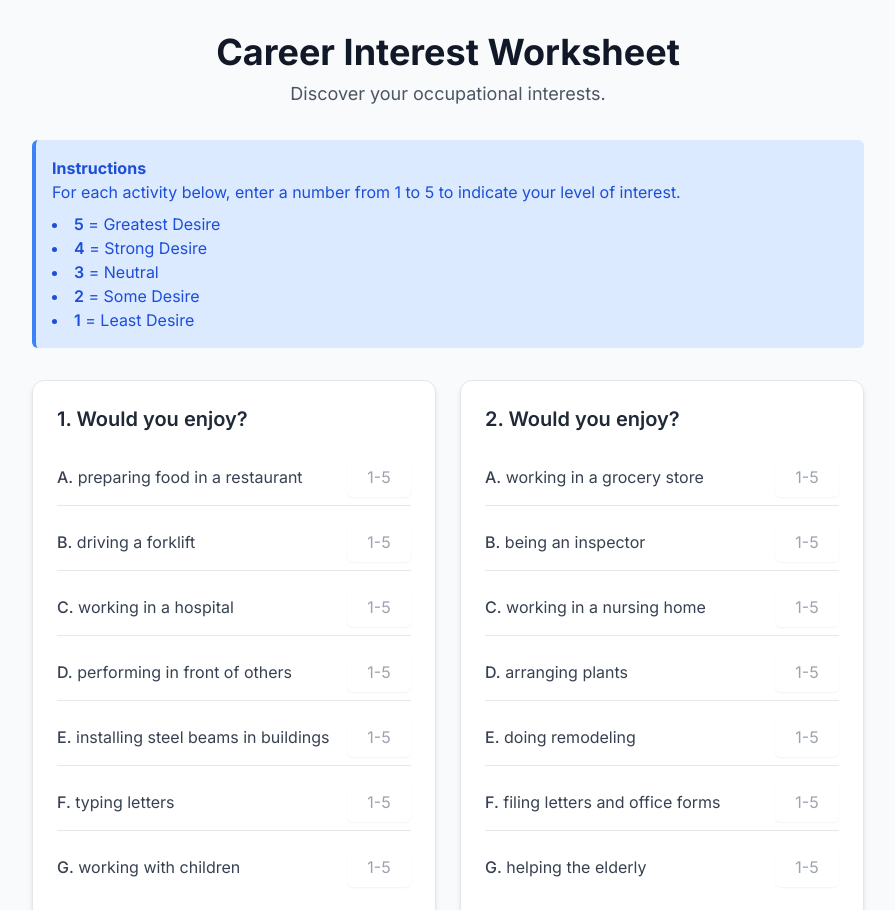
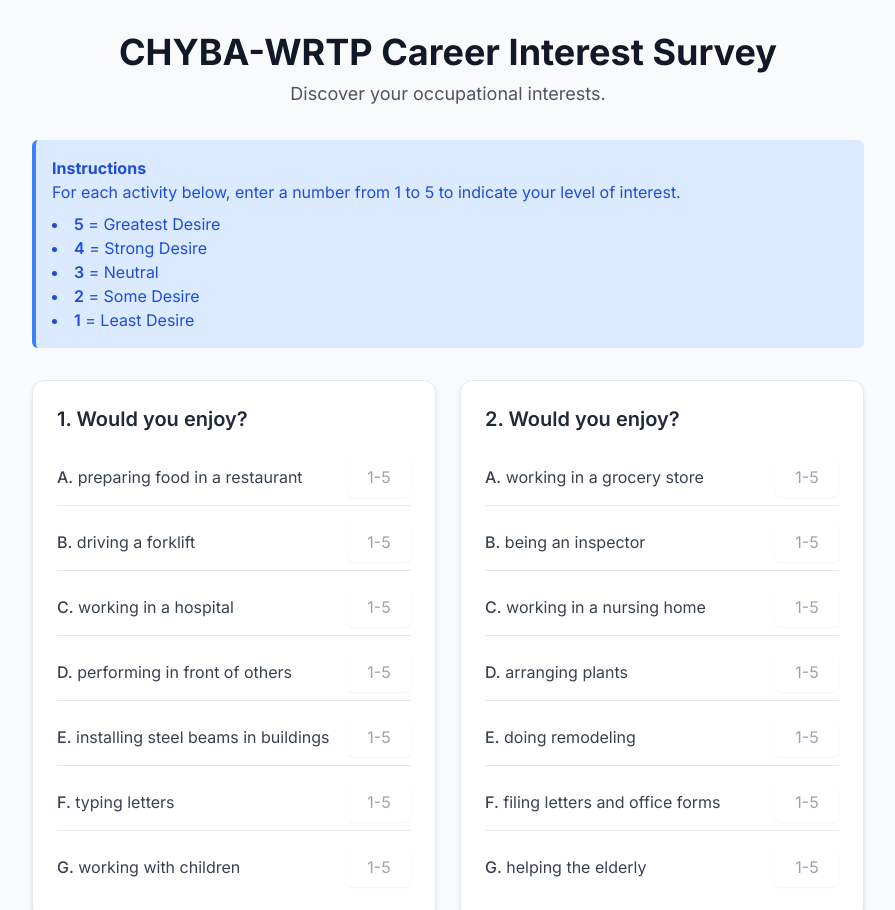
Before and after one commit to bcummings-chybacharter/Career-Interest-Survey, a plain HTML site: page index.html in a window 1280 px wide. Shown: the top 910 px of the page, without its empty margins (192-1087 px from the left). Drawn offline with nearby package versions, Linux system fonts and the light colour scheme.

Commit message:
Add files via upload

```diff
--- a/index.html
+++ b/index.html
@@ -29,7 +29,7 @@
 
         <!-- Header -->
         <header class="text-center mb-8">
-            <h1 class="text-3xl sm:text-4xl font-bold text-gray-900">Career Interest Worksheet</h1>
+            <h1 class="text-3xl sm:text-4xl font-bold text-gray-900">CHYBA-WRTP Career Interest Survey</h1>
             <p class="mt-2 text-lg text-gray-600">Discover your occupational interests.</p>
         </header>
 
```
